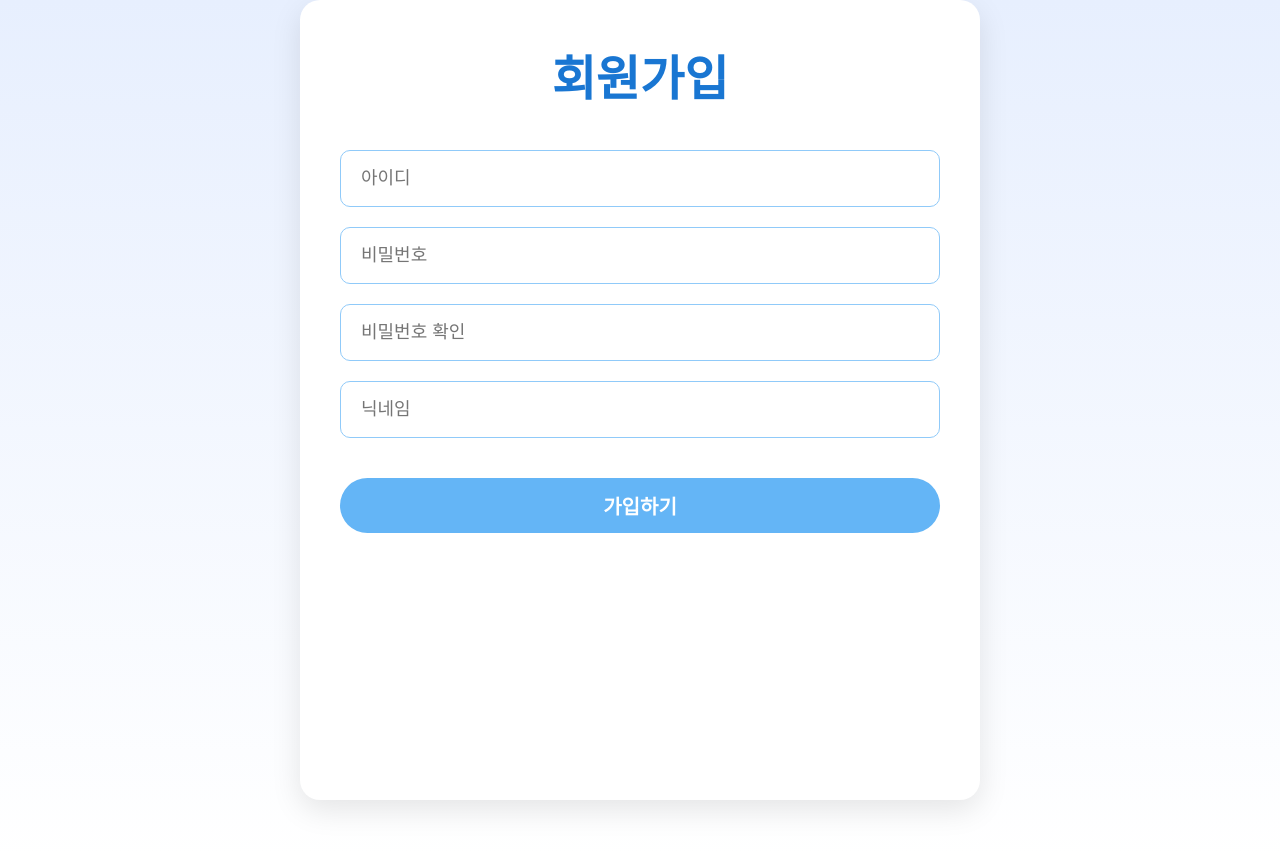
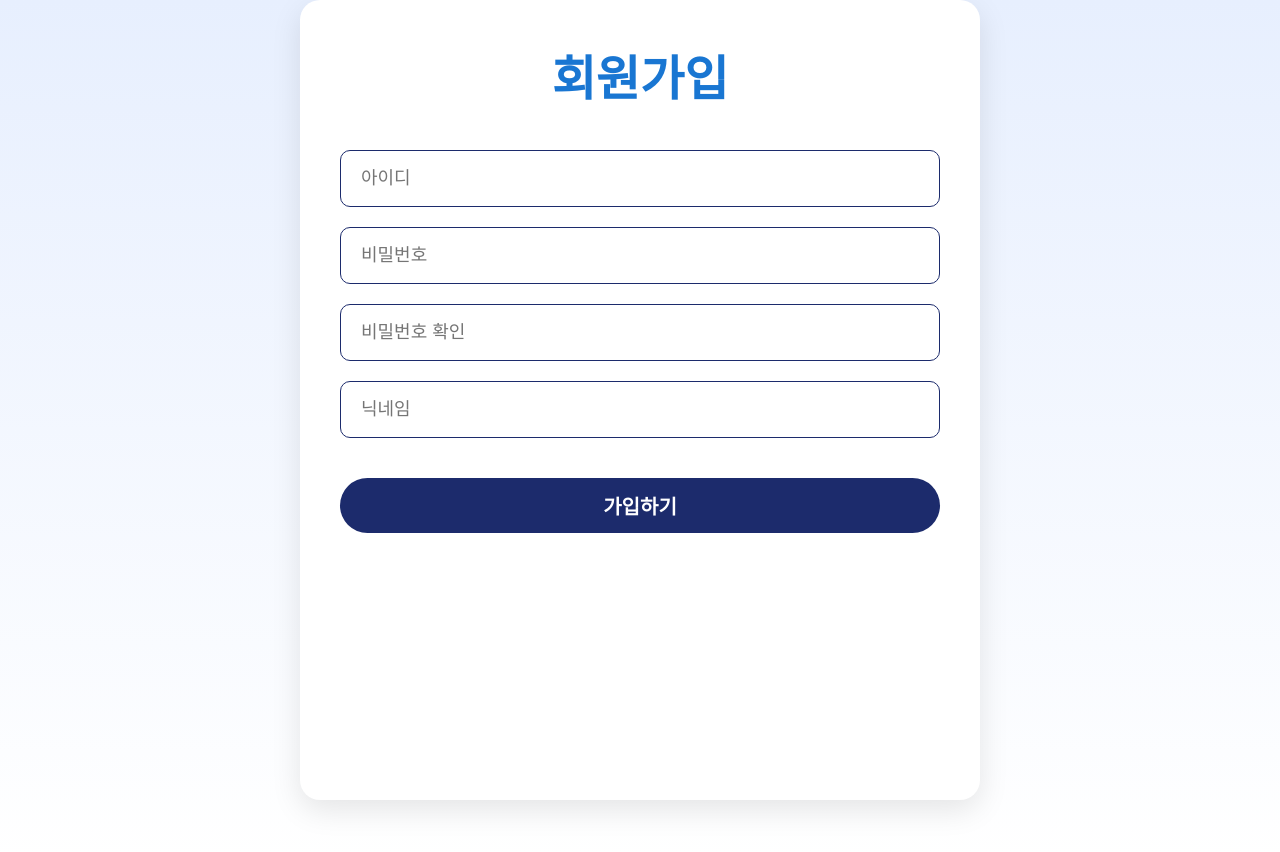
Before and after one commit to jsh10521/Hack_2_FE, a React (Vite) app in the folder mainvite/: page /Signup in a window 1280 px wide. Shown: the top 852 px of the page. Built offline with nearby package versions, Linux system fonts and the light colour scheme.

Commit message:
Update signup.css

```diff
--- a/mainvite/src/routes/signup.css
+++ b/mainvite/src/routes/signup.css
@@ -36,7 +36,7 @@
   font-size: 18px;
   padding: 0 20px;
   border-radius: 10px;
-  border: 1px solid #90CAF9;
+  border: 1px solid #1c2b6c;
   transition: border-color 0.2s;
 }
 
@@ -52,7 +52,7 @@
   height: 55px;
   border: none;
   border-radius: 30px;
-  background-color: #64B5F6;
+  background-color: #1c2b6c;
   color: white;
   font-size: 20px;
   font-weight: bold;
```
